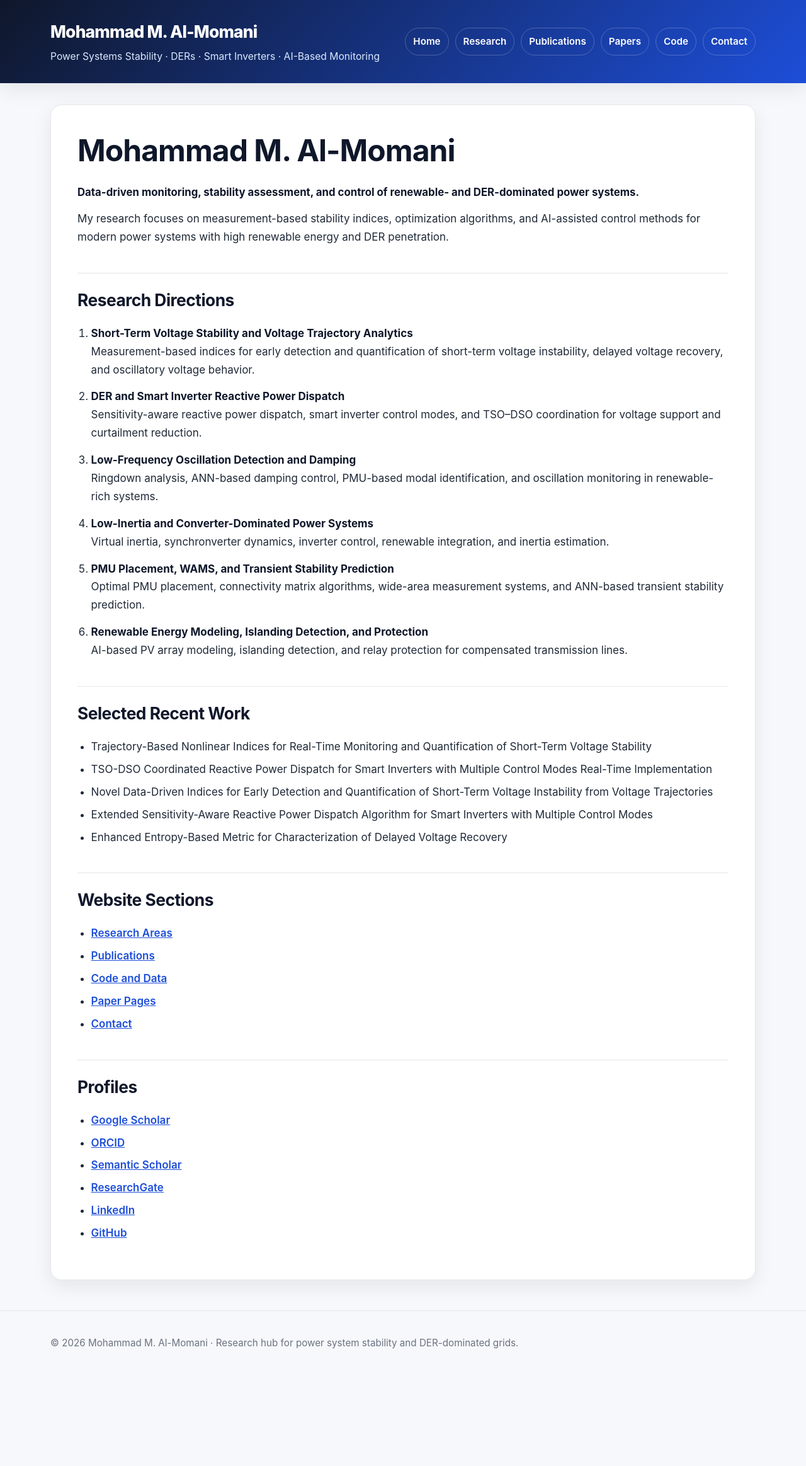
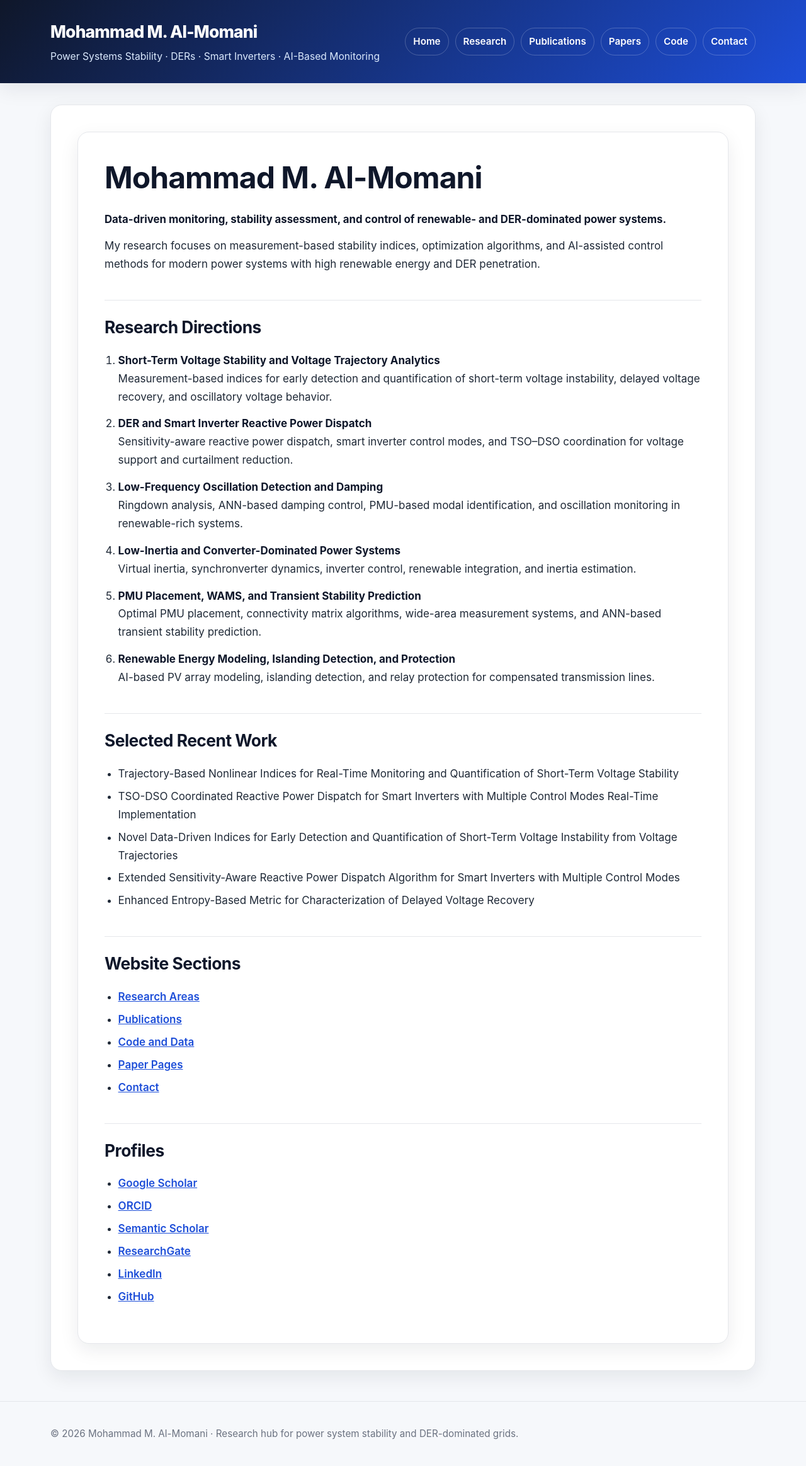
Before and after one commit to MohammadAlmomani/mohammadalmomani.github.io, a Jekyll site: the page built from index.md, in a window 1280 px wide. Shown: the whole page at 63% size. Built offline with Jekyll 4.4.1, drawn with Linux system fonts in a browser that asks for light colours; our own code applies the rules of GitHub Pages for plain Markdown files; before the commit the page ends 2183 px from its top, so only the background shows below that.

Commit message:
Update default.html

```diff
--- a/_layouts/default.html
+++ b/_layouts/default.html
@@ -30,7 +30,9 @@
   </header>
 
   <main class="container page-content">
-    {{ content }}
+    <article class="article">
+      {{ content }}
+    </article>
   </main>
 
   <footer class="site-footer">
```
